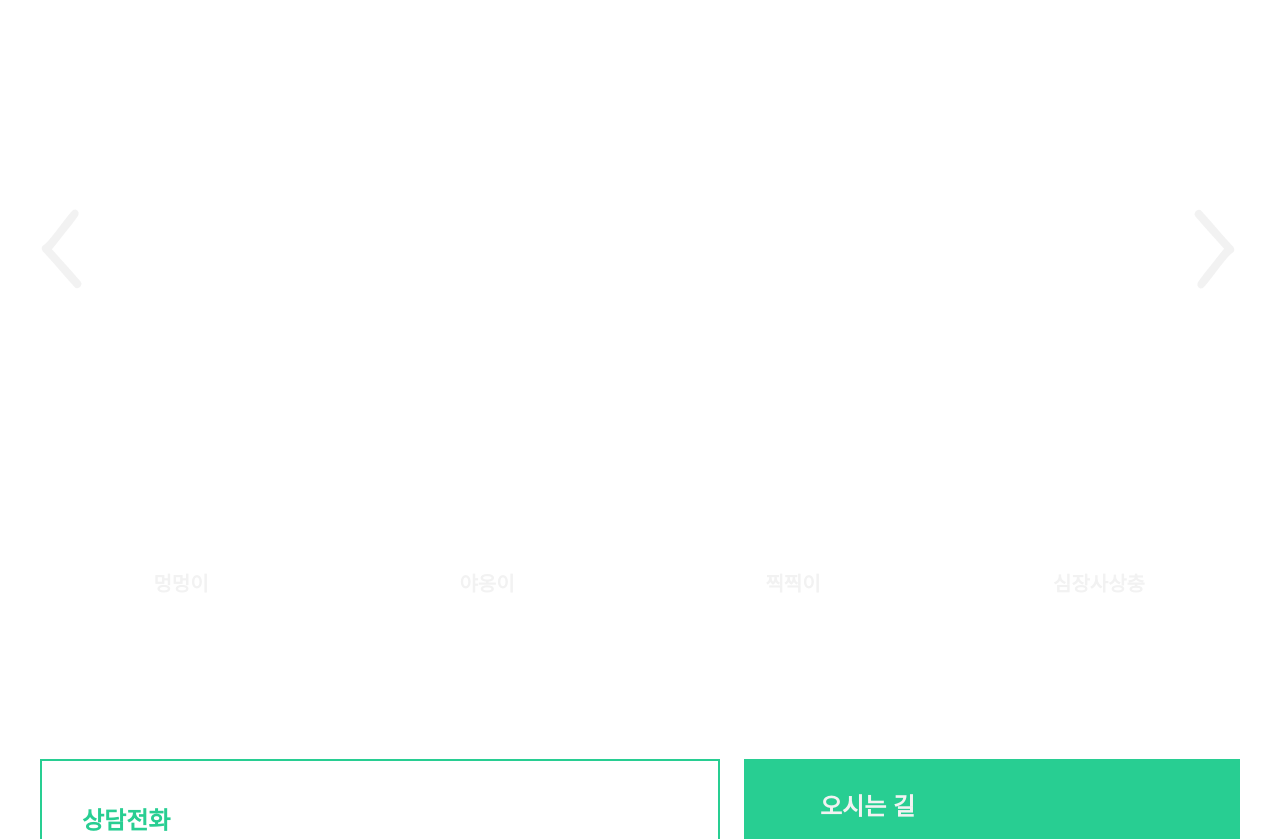
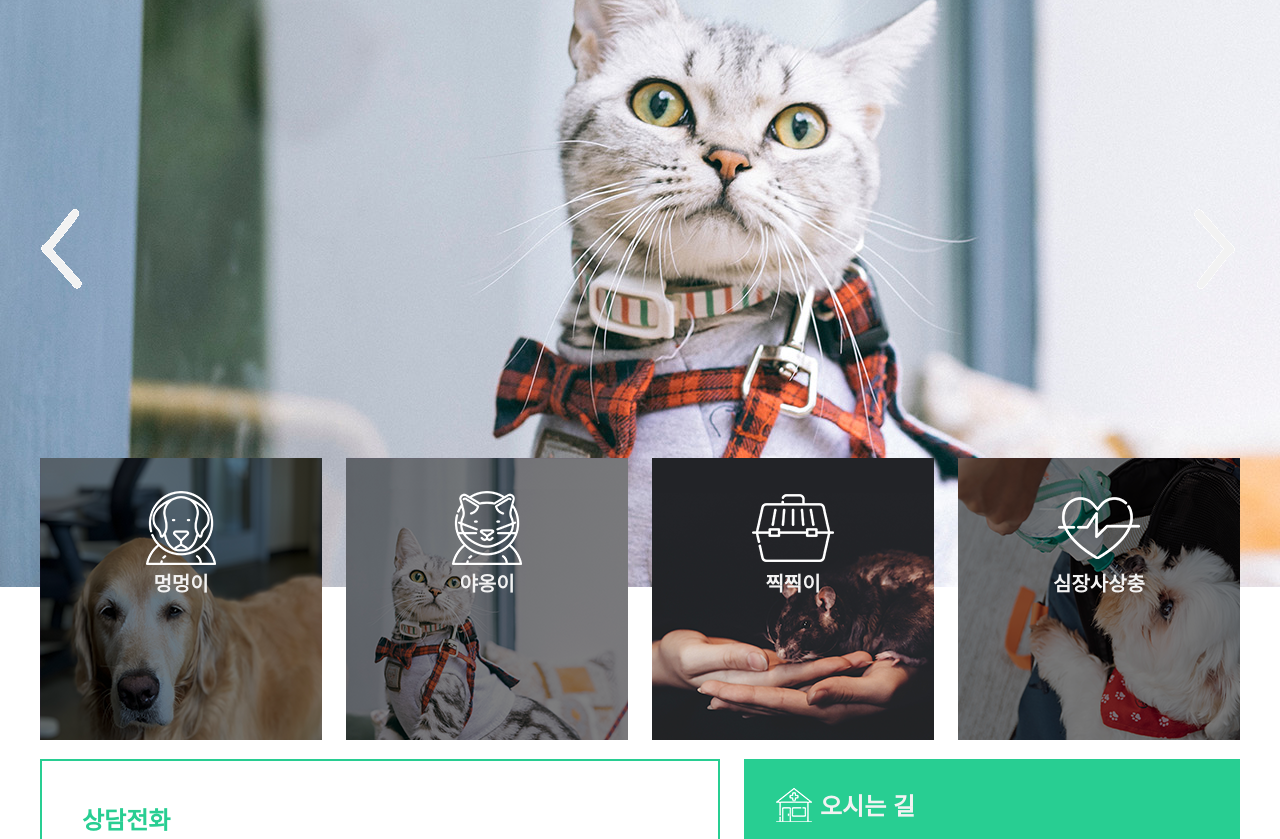
Before and after one commit to ssimplay/miso, a plain HTML site: page index.html in a window 1280 px wide. Shown: the part 92-931 px from the top of the page. Drawn offline with nearby package versions, Linux system fonts and the light colour scheme; the site is published under a folder, as on GitHub Pages, so addresses that start at the root find nothing.

Commit message:
Add files via upload

```diff
--- a/css/main.css
+++ b/css/main.css
@@ -45,7 +45,7 @@ button {
   .gnb > ul > li {
     float: left; }
     .gnb > ul > li:hover {
-      background: url("images/icon_ov.png") no-repeat center bottom; }
+      background: url("/images/icon_ov.png") no-repeat center bottom; }
       .gnb > ul > li:hover .dep {
         display: block; }
       .gnb > ul > li:hover > a {
@@ -106,11 +106,11 @@ button {
       height: 679px;
       float: left; }
     .visual .visual_img .img1 {
-      background: url("/images/visual1.jpg") no-repeat center center; }
+      background: url("../images/visual1.jpg") no-repeat center center; }
     .visual .visual_img .img2 {
-      background: url("/images/visual2.jpg") no-repeat center center; }
+      background: url("../images/visual2.jpg") no-repeat center center; }
     .visual .visual_img .img3 {
-      background: url("/images/visual3.jpg") no-repeat center center; }
+      background: url("../images/visual3.jpg") no-repeat center center; }
   .visual .visual_btn {
     width: 1200px;
     position: absolute;
@@ -155,21 +155,21 @@ button {
           padding-top: 110px;
           font-size: 20px; }
     .cont1 ul .top1 {
-      background: url("/images/bg1.png") no-repeat center center; }
+      background: url("../images/bg1.png") no-repeat center center; }
       .cont1 ul .top1 a h3 {
-        background: url("/images/icon1.png") no-repeat center center; }
+        background: url("../images/icon1.png") no-repeat center center; }
     .cont1 ul .top2 {
-      background: url("/images/bg2.png") no-repeat center center; }
+      background: url("../images/bg2.png") no-repeat center center; }
       .cont1 ul .top2 a h3 {
-        background: url("/images/icon2.png") no-repeat center center; }
+        background: url("../images/icon2.png") no-repeat center center; }
     .cont1 ul .top3 {
-      background: url("/images/bg3.png") no-repeat center center; }
+      background: url("../images/bg3.png") no-repeat center center; }
       .cont1 ul .top3 a h3 {
-        background: url("/images/icon3.png") no-repeat center center; }
+        background: url("../images/icon3.png") no-repeat center center; }
     .cont1 ul .top4 {
-      background: url("/images/bg4.png") no-repeat center center; }
+      background: url("../images/bg4.png") no-repeat center center; }
       .cont1 ul .top4 a h3 {
-        background: url("/images/icon4.png") no-repeat center center; }
+        background: url("../images/icon4.png") no-repeat center center; }
 
 .cont2 {
   overflow: hidden;
@@ -204,7 +204,7 @@ button {
     color: #f2f2f2;
     padding: 20px 32px; }
     .cont2 .location h3 {
-      background: url("/images/icon5.png") no-repeat left center;
+      background: url("../images/icon5.png") no-repeat left center;
       padding: 8px 0 8px 44px; }
     .cont2 .location p {
       font-size: 20px;
```
